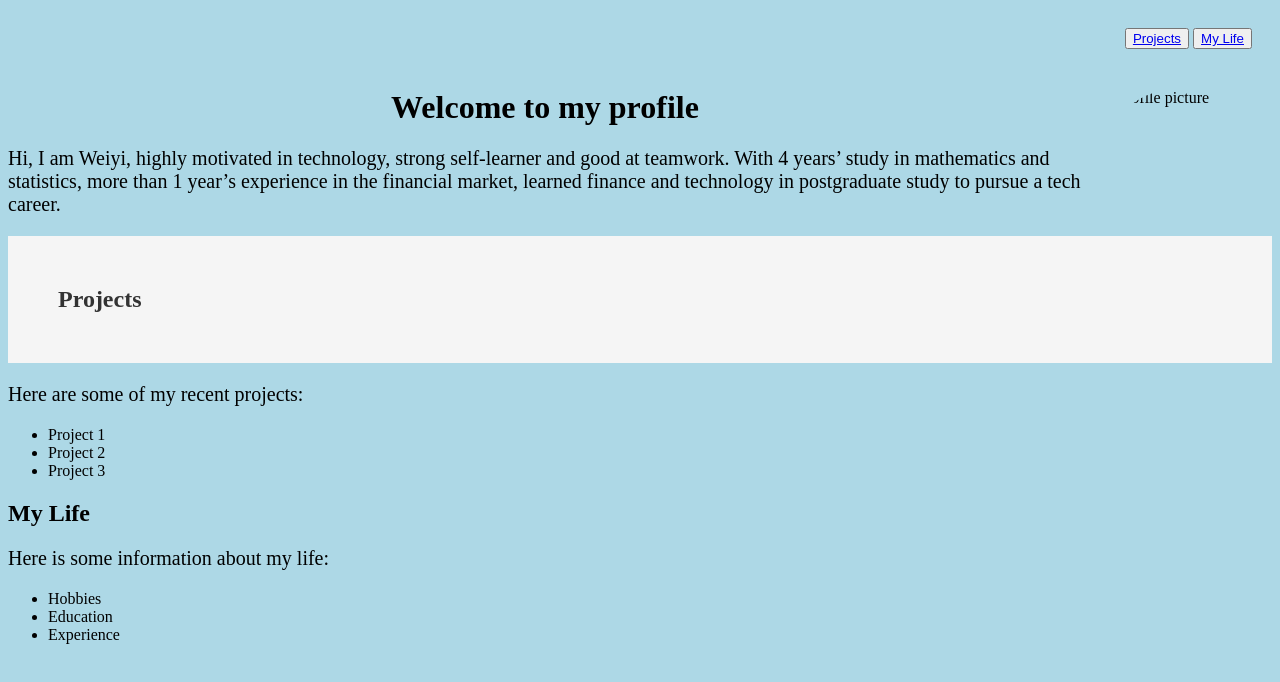
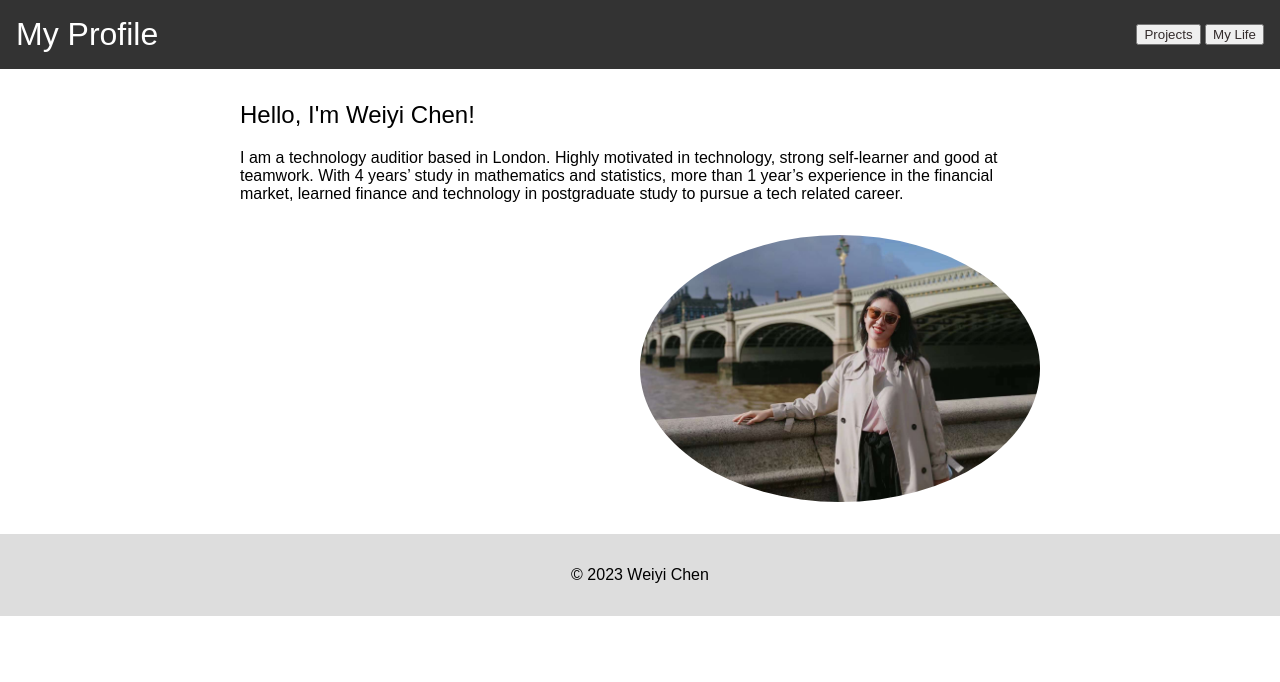
Before and after one commit to weiyi-chen/myprofile, a plain HTML site: page index.html in a window 1280 px wide. Drawn offline with Linux system fonts and the light colour scheme; files whose address does not match are found by name.

Commit message:
Initial commit

```diff
--- a/index.html
+++ b/index.html
@@ -3,55 +3,28 @@
 <head>
 	<title>My Profile</title>
 	<link rel="stylesheet" type="text/css" href="style.css">
-    <style>
-      .header {
-        text-align: right;
-        padding: 20px;
-      }
-
-      .circle {
-        width: 150px;
-        height: 150px;
-        border-radius: 100%;
-        overflow: hidden;
-        float: right;
-        margin: 20px;
-      }
-
-      .circle img {
-        display: block;
-        max-width: 100%;
-        height: auto;
-      }
-    </style>
 </head>
 <body>
-    <div class="header">
+	<header>
+		<h1>My Profile</h1>
+		<nav>
 			<button><a href="projects.html">Projects</a></button>
       <button><a href="life.html">My Life</a></button>
+		</nav>
+	</header>
+	<main>
+		<section id="intro">
+			<div class="intro-text">
+				<h2>Hello, I'm Weiyi Chen!</h2>
+				<p>I am a technology auditior based in London. Highly motivated in technology, strong self-learner and good at teamwork. With 4 years’ study in mathematics and statistics, more than 1 year’s experience in the financial market, learned finance and technology in postgraduate study to pursue a tech related career.
+				</p>
+			</div>
+			<img src="/Users/chenweiyi/Desktop/study/website- front end/me.jpeg" alt="Wei-Yi Chen" class="profile-img">
 
 
-    </div>
-    <div class="circle">
-      <img src="/Users/chenweiyi/Desktop/study/website- front end/me.jpeg" alt="profile picture">
-    </div>
-    <h1>Welcome to my profile</h1>
-    <p>Hi, I am Weiyi, highly motivated in technology, strong self-learner and good at teamwork. With 4 years’ study in mathematics and statistics, more than 1 year’s experience in the financial market, learned finance and technology in postgraduate study to pursue a tech career.</p>
-    <h2 id="projects">Projects</h2>
-    <p>Here are some of my recent projects:</p>
-    <ul>
-      <li>Project 1</li>
-      <li>Project 2</li>
-      <li>Project 3</li>
-    </ul>
-    <h2 id="life">My Life</h2>
-    <p>Here is some information about my life:</p>
-    <ul>
-      <li>Hobbies</li>
-      <li>Education</li>
-      <li>Experience</li>
-    </ul>
+	</main>
+	<footer>
+		<p>&copy; 2023 Weiyi Chen</p>
+	</footer>
 </body>
-
-
 </html>
--- a/style.css
+++ b/style.css
@@ -1,66 +1,64 @@
 body {
-    background-color: lightblue;
-  }
+	margin: 0;
+	font-family: Arial, sans-serif;
+}
 
-  header {
-    display: flex;
-    flex-direction: column;
-    align-items: center;
-    justify-content: center;
-  }
+header {
+	background-color: #333;
+	color: #fff;
+	padding: 1em;
+	display: flex;
+	justify-content: space-between;
+	align-items: center;
+}
 
-  h1 {
-    margin-top: 20px;
-    text-align: center;
-  }
+nav a {
+	color: #342c2c;
+	text-decoration: none;
+	margin-left: 1em;
+}
 
-  p {
-    font-size: 20px;
-  }
-  .profile-image {
-    width: 200px;
-    height: 200px;
-    border-radius: 50%;
-    float: right;
-    margin-left: 20px;
-  }
-  #buttons {
-    position: absolute;
-    top: 20px;
-    right: 20px;
-  }
+nav a:first-child {
+	margin-left: 0;
+}
 
-  #buttons a {
-    margin-left: 10px;
-  }
-  #projects, #my-life {
-    padding: 50px;
-    background-color: #f5f5f5;
-    color: #333;
-  }
+main {
+	max-width: 800px;
+	margin: 2em auto;
+	padding: 0 1em;
+}
 
-  #projects h2, #my-life h2 {
-    color: #007bff;
-    margin-bottom: 30px;
-  }
+h1, h2, h3 {
+	font-weight: normal;
+}
 
-  #projects p, #my-life p {
-    font-size: 18px;
-    line-height: 1.5;
-    margin-bottom: 20px;
-  }
+h1 {
+	margin: 0;
+	font-size: 2em;
+}
 
-  .circle {
-    width: 150px;
-    height: 150px;
-    border-radius: 50%;
-    overflow: hidden;
-    float: right;
-    margin: 20px;
-  }
+.intro-text {
+	flex-grow: 1;
+}
 
-  .circle img {
-    display: block;
-    max-width: 100%;
-    height: auto;
-  }
+.profile-img {
+	max-width: 50%;
+	height: auto;
+	display: block;
+	margin: 2em 0 0 auto;
+	object-fit: cover;
+	border-radius: 50%;
+}
+
+#projects img, #life img {
+	max-width: 100%;
+	height: auto;
+	display: block;
+	margin: 1em 0;
+}
+
+footer {
+	background-color: #ddd;
+	padding: 1em;
+	text-align: center;
+}
```
Also changed, not shown: life.html (added, +37 -0 lines), projects.html (added, +39 -0 lines), build.jpeg (added), me.jpeg (added), 1 other file. Lines whose indentation alone changed are shown as unchanged.
